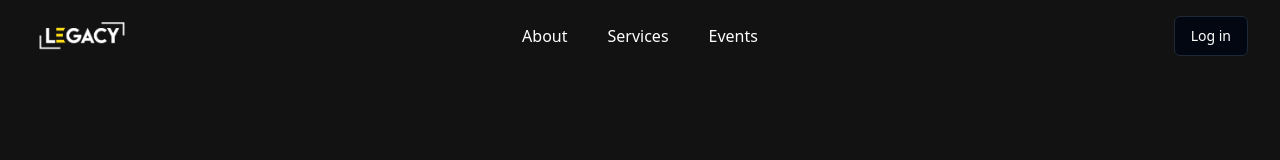
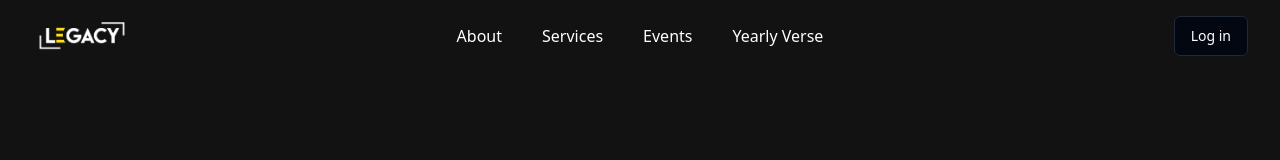
Before and after one commit to legacy-sukawarna/legacy-website, a Next.js app: page / in a window 1280 px wide. Shown: the top 160 px of the page. Built offline with nearby package versions, Linux system fonts and the light colour scheme; no server answers.

Commit message:
Add Yearly Verse link to Header component; enhance navigation options for users.

```diff
--- a/components/Header.tsx
+++ b/components/Header.tsx
@@ -4,7 +4,6 @@ import LegacyLogo from "../public/assets/legacy-logo-white.png";
 import { Button } from "./ui/button";
 import Image from "next/image";
 import { createClient } from "@/utils/supabase/client";
-import { useEffect } from "react";
 
 export default function Header() {
   const supabase = createClient();
@@ -42,6 +41,12 @@ export default function Header() {
             >
               Events
             </Link>
+            <Link
+              href="/yearly-verse"
+              className="text-base font-medium hover:text-gray-500"
+            >
+              Yearly Verse
+            </Link>
           </nav>
           <div className="hidden md:flex items-center justify-end md:flex-1 lg:w-0">
             <Link href="/login">
```
